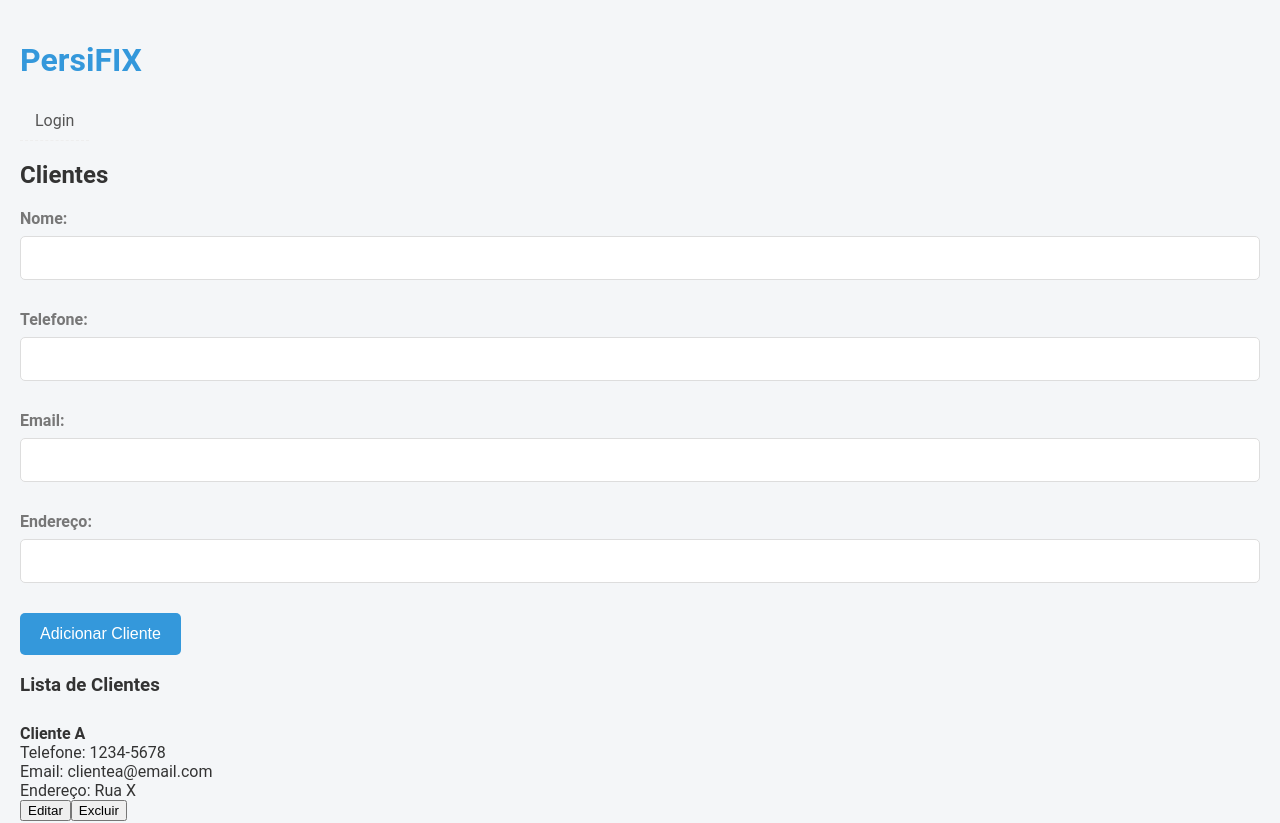
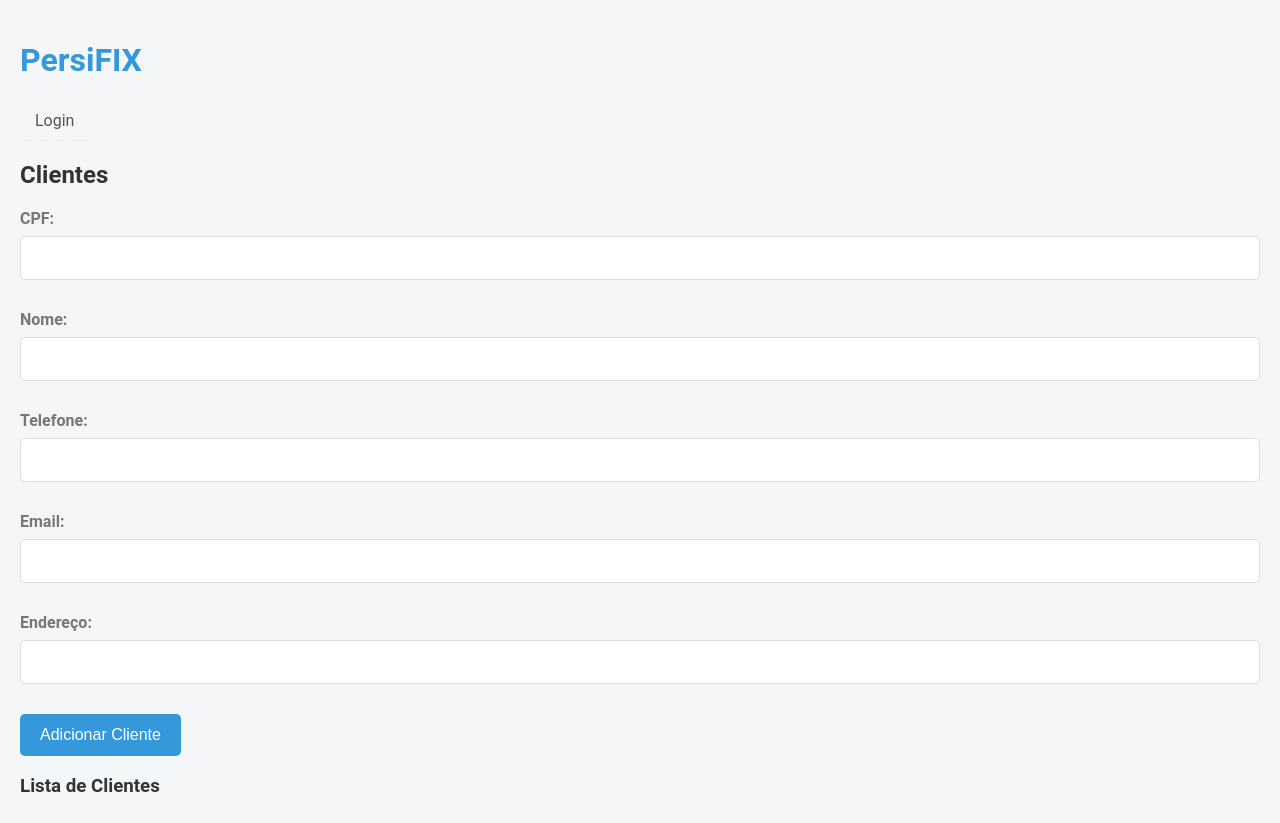
Before and after one commit to volcovrafael06/bolt-generated-project, a React (Vite) app: page /customers in a window 1280 px wide. Shown: the top 823 px of the page. Built offline with nearby package versions, Linux system fonts and the light colour scheme.

Commit message:
Initial commit from your app

```diff
--- a/src/components/Customers.jsx
+++ b/src/components/Customers.jsx
@@ -6,8 +6,18 @@ function Customers({ customers, setCustomers }) {
     phone: '',
     email: '',
     address: '',
+    cpf: '',
   })
   const [editingCustomerId, setEditingCustomerId] = useState(null)
+  const [cpfErrorMessage, setCpfErrorMessage] = useState('')
+
+  const formatCpf = (cpf) => {
+    const cleanedCpf = cpf.replace(/\D/g, '');
+    if (cleanedCpf.length !== 11) {
+      return cpf; // Return unformatted if not 11 digits
+    }
+    return cleanedCpf.replace(/(\d{3})(\d{3})(\d{3})(\d{2})/, '$1.$2.$3-$4');
+  };
 
   const handleInputChange = (e) => {
     const { name, value } = e.target
@@ -15,6 +25,48 @@ function Customers({ customers, setCustomers }) {
       ...prevState,
       [name]: ['name', 'address', 'email'].includes(name) ? value.toUpperCase() : value // Convert name, address, email to uppercase
     }))
+  }
+
+  const handleCpfChange = async (e) => {
+    let cpf = e.target.value
+    cpf = cpf.replace(/\D/g, '') // Remove non-numeric characters
+    cpf = formatCpf(cpf) // Format the CPF
+    setNewCustomer({ ...newCustomer, cpf })
+
+    if (cpf.length === 14) {
+      try {
+        // Replace with the Receita WS API endpoint
+        const response = await fetch(`https://www.receitaws.com.br/v1/cpf/${cpf.replace(/\D/g, '')}`)
+        const data = await response.json()
+
+        if (data.nome) {
+          setNewCustomer(prevState => ({
+            ...prevState,
+            name: data.nome.toUpperCase() // Fill in the name from the API
+          }))
+          setCpfErrorMessage('')
+        } else {
+          setNewCustomer(prevState => ({
+            ...prevState,
+            name: ''
+          }))
+          setCpfErrorMessage('CPF não encontrado')
+        }
+      } catch (error) {
+        console.error('Erro ao buscar CPF:', error)
+        setNewCustomer(prevState => ({
+          ...prevState,
+          name: ''
+        }))
+        setCpfErrorMessage('Erro ao buscar CPF')
+      }
+    } else {
+      setNewCustomer(prevState => ({
+        ...prevState,
+        name: ''
+      }))
+      setCpfErrorMessage('')
+    }
   }
 
   const handleSubmit = (e) => {
@@ -35,7 +87,7 @@ function Customers({ customers, setCustomers }) {
       updatedCustomers = [...customers, { ...newCustomer, id: nextId }]
     }
      setCustomers(updatedCustomers); // Update customers in App component
-    setNewCustomer({ name: '', phone: '', email: '', address: '' }) // Clear form
+    setNewCustomer({ name: '', phone: '', email: '', address: '', cpf: '' }) // Clear form
   }
 
   const handleEditCustomer = (id) => {
@@ -46,6 +98,7 @@ function Customers({ customers, setCustomers }) {
         phone: customerToEdit.phone,
         email: customerToEdit.email,
         address: customerToEdit.address,
+        cpf: customerToEdit.cpf,
       })
       setEditingCustomerId(id)
     }
@@ -57,7 +110,7 @@ function Customers({ customers, setCustomers }) {
   }
 
   const handleCancelEdit = () => {
-    setNewCustomer({ name: '', phone: '', email: '', address: '' })
+    setNewCustomer({ name: '', phone: '', email: '', address: '', cpf: '' })
     setEditingCustomerId(null)
   }
 
@@ -66,6 +119,18 @@ function Customers({ customers, setCustomers }) {
       <h2>Clientes</h2>
 
       <form onSubmit={handleSubmit}>
+        <div className="form-group">
+          <label htmlFor="cpf">CPF:</label>
+          <input
+            type="text"
+            id="cpf"
+            name="cpf"
+            value={newCustomer.cpf}
+            onChange={handleCpfChange}
+            maxLength="14"
+          />
+          {cpfErrorMessage && <p className="error-message">{cpfErrorMessage}</p>}
+        </div>
         <div className="form-group">
           <label htmlFor="name">Nome:</label>
           <input type="text" id="name" name="name" value={newCustomer.name} onChange={handleInputChange} required />
```
